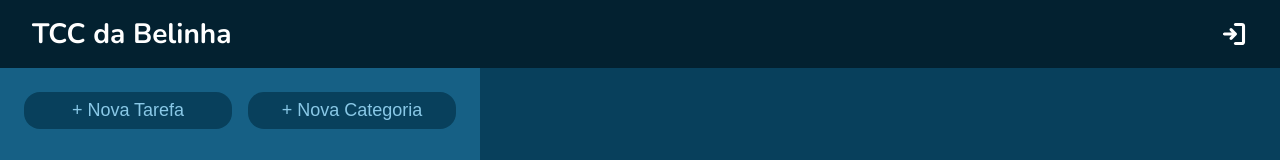
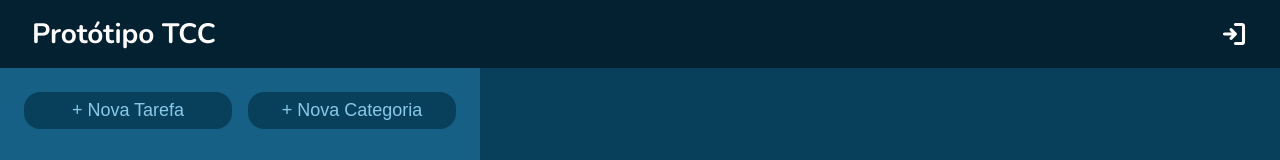
Before and after one commit to isapirola/tcc-frontend, a React (Vite) app: page / in a window 1280 px wide. Shown: the top 160 px of the page. Built offline with nearby package versions, Linux system fonts and the light colour scheme; no server answers.

Commit message:
change app name

```diff
--- a/src/components/Header/Header.tsx
+++ b/src/components/Header/Header.tsx
@@ -14,7 +14,7 @@ const Header: React.FC<HeaderProps> = ({ isLogged, handleLogout, handleProfile }
 
   return (
     <div className={styles.header}>
-      <h1 className={styles.headerLogo}>TCC da Belinha</h1>
+      <h1 className={styles.headerLogo}>Protótipo TCC</h1>
       <div className={styles.headerIcons}>
         {isLogged && (
           <Button title="Meu Perfil" onClick={handleProfile} styleType="header">
--- a/src/pages/Login/Login.tsx
+++ b/src/pages/Login/Login.tsx
@@ -47,7 +47,7 @@ const Login: React.FC = () => {
   return (
     <div className={styles.mainContainer}>
       <Link to={"/"} className={styles.homeButton}>
-        TCC da Belinha
+        Protótipo TCC
       </Link>
       <div className={styles.contentContainer}>
         <h2 className={styles.title}>Fazer login</h2>
--- a/src/pages/Register/Register.tsx
+++ b/src/pages/Register/Register.tsx
@@ -53,7 +53,7 @@ const Login: React.FC = () => {
   return (
     <div className={styles.mainContainer}>
       <Link to={"/"} className={styles.homeButton}>
-        TCC da Belinha
+        Protótipo TCC
       </Link>
       <div className={styles.contentContainer}>
         <h1 className={styles.title}>Criar conta</h1>
```
